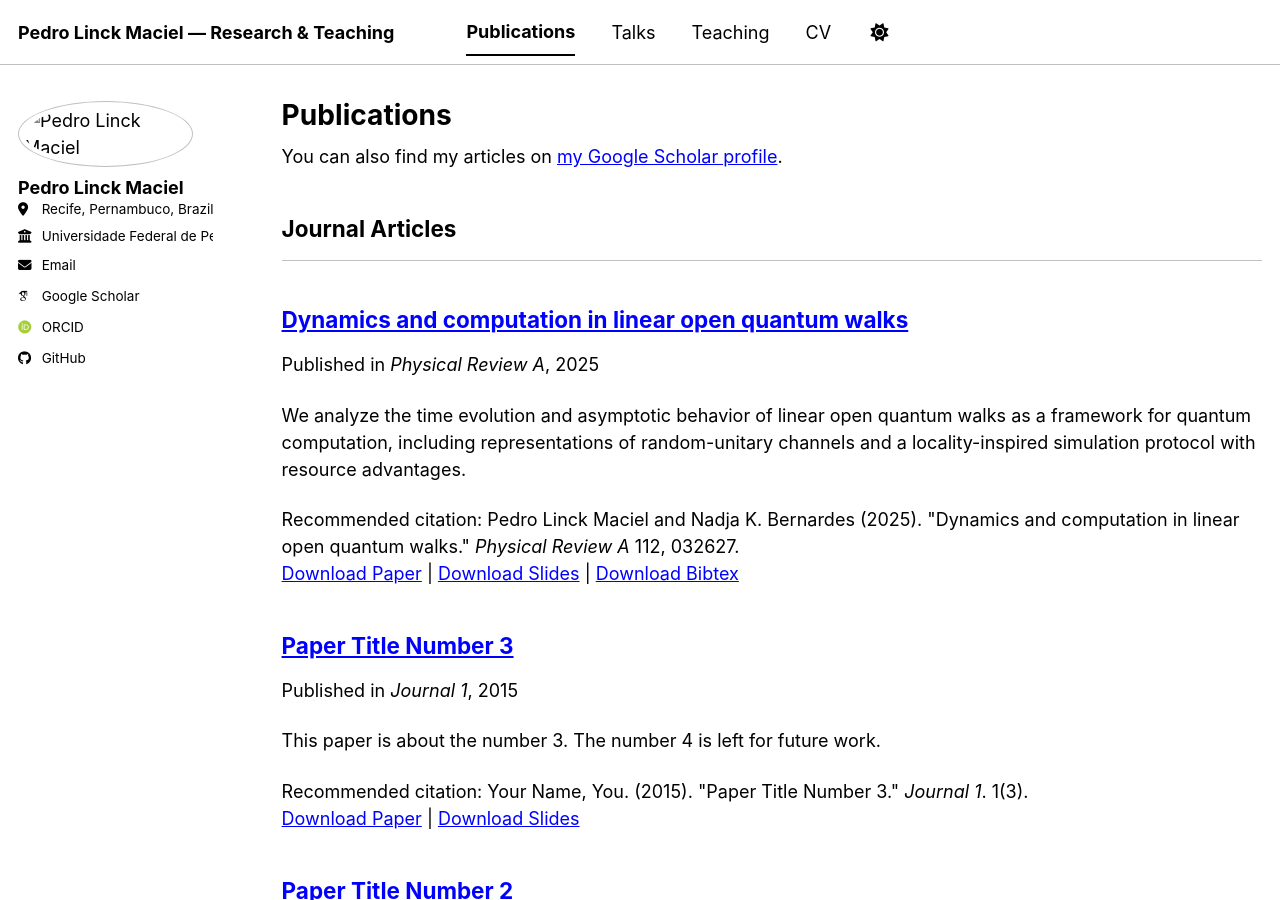
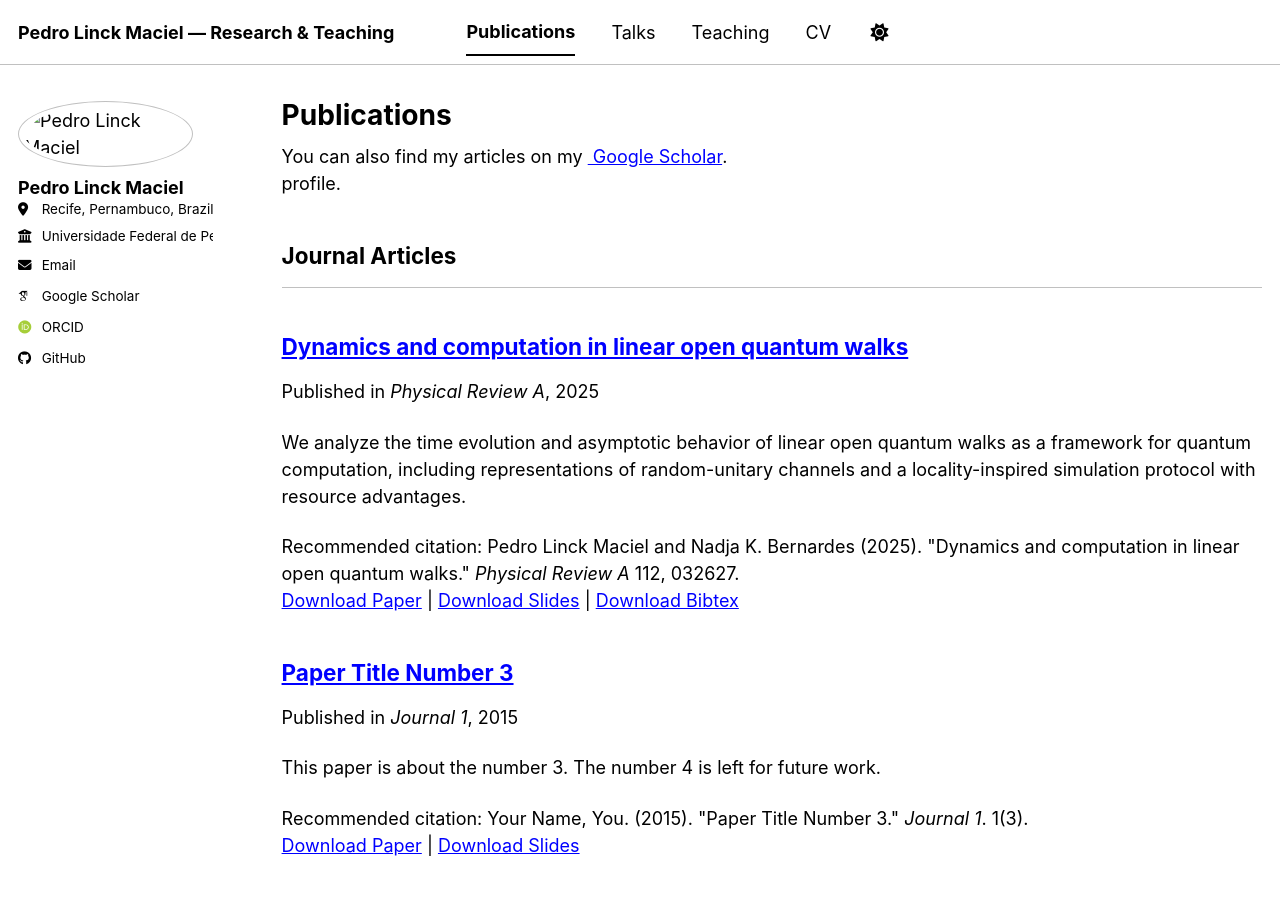
Before and after one commit to pedrolinckm/pedrolinckm.github.io, a Jekyll site: the page built from _pages/publications.html, in a window 1280 px wide and 900 px high. Built offline with Jekyll 4.4.1, drawn with Linux system fonts in a browser that asks for light colours; some web fonts are replaced; a script bundle is joined from its source files by our own code; library files that are not in the unit come from our copies.

Commit message:
Fix Google Scholar link text formatting

```diff
--- a/_pages/publications.html
+++ b/_pages/publications.html
@@ -6,7 +6,7 @@
 ---
 
 {% if site.author.googlescholar %}
-  <div class="wordwrap">You can also find my articles on <a href="{{site.author.googlescholar}}">my Google Scholar profile</a>.</div>
+  <div class="wordwrap">You can also find my articles on my <a href="{{site.author.googlescholar}}"> Google Scholar</a>.</div> profile.
 {% endif %}
 
 {% include base_path %}
```
